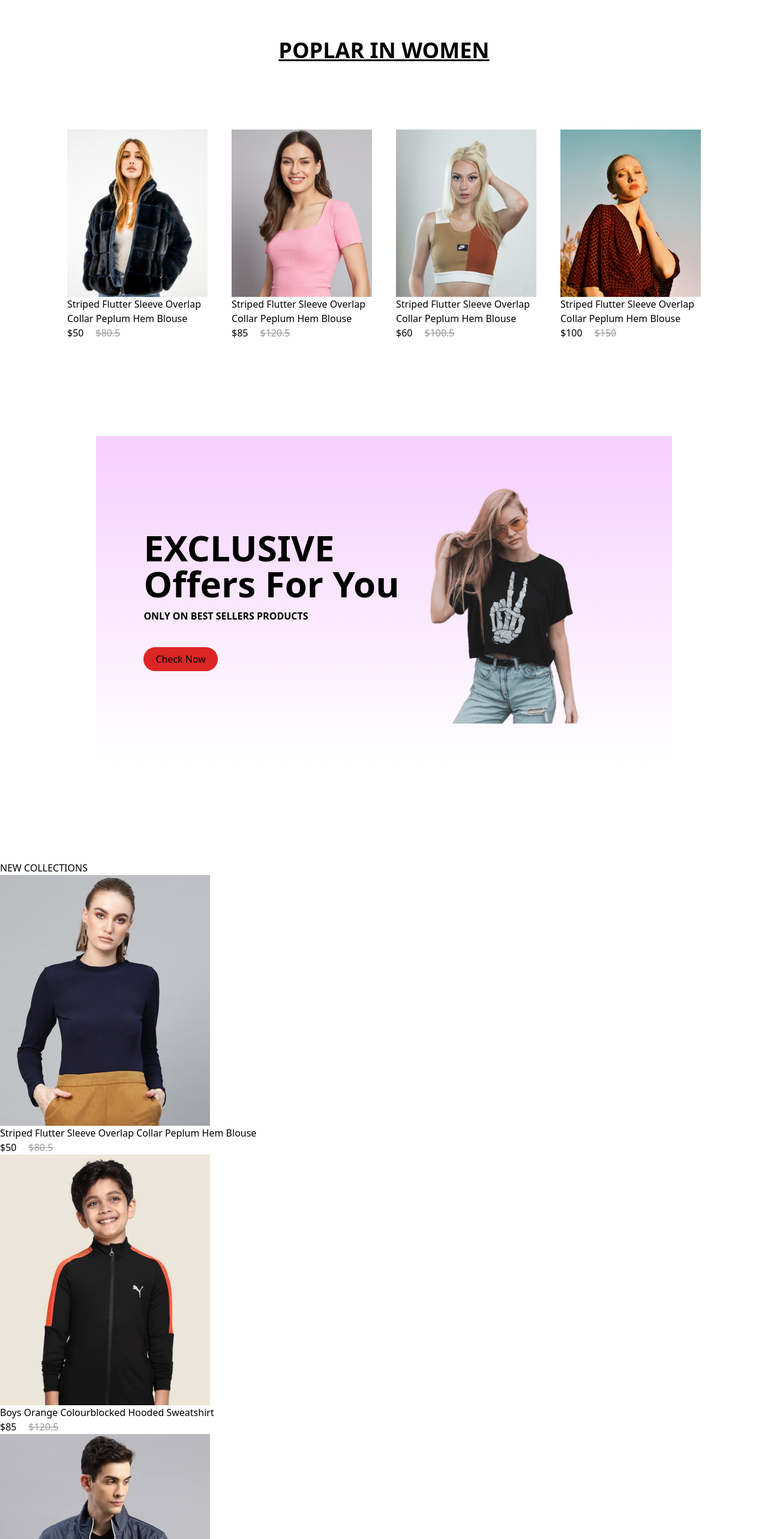
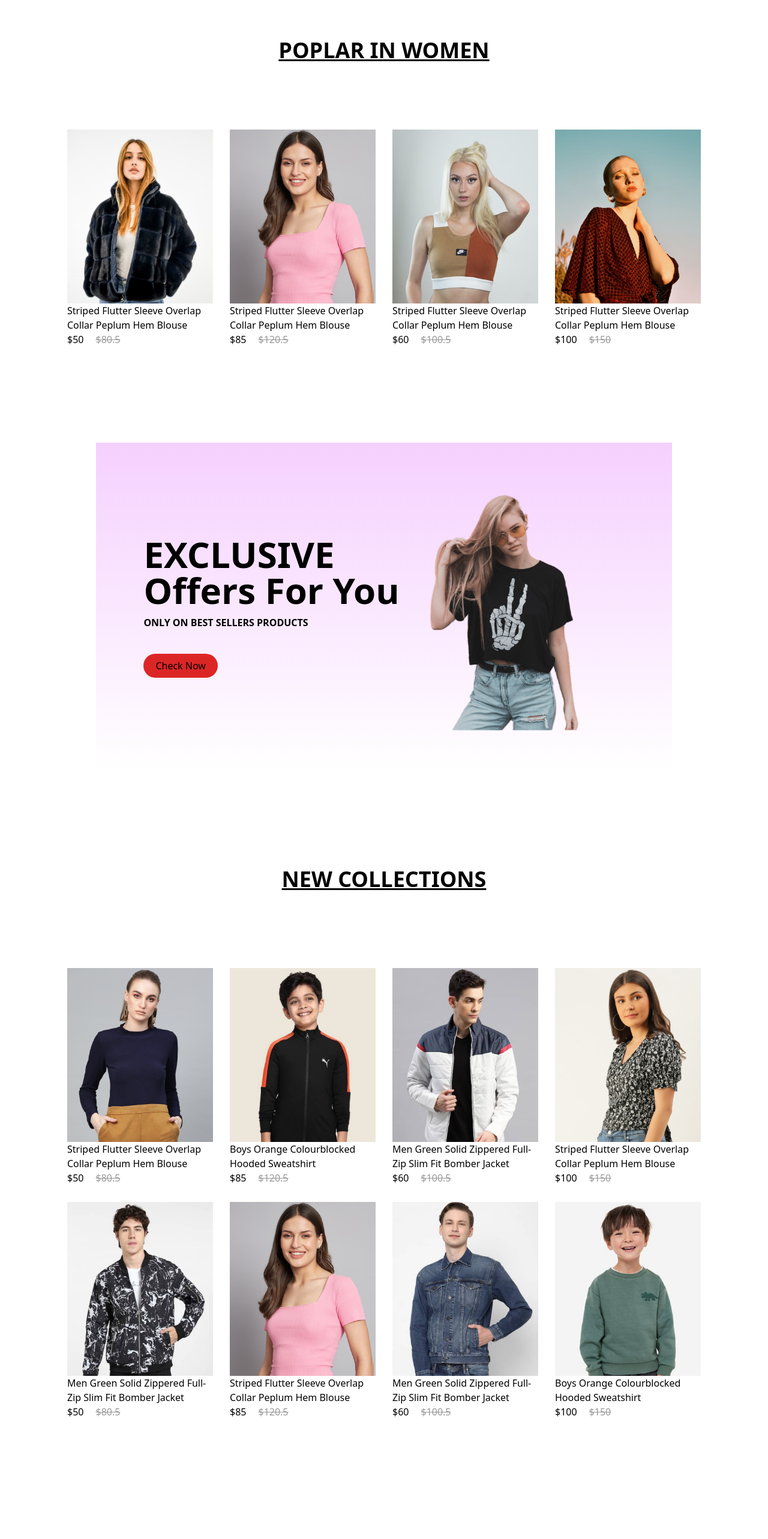
Before and after one commit to dasunthamsh/Shopping-Web, a React (Create React App) app: page / in a window 1280 px wide. Shown: the part 952-3518 px from the top of the page at 60% size. After the commit the page ends 3430 px from the top, so only its background shows below. Built offline with nearby package versions, Linux system fonts and the light colour scheme.

Commit message:
new collections section complete

```diff
--- a/src/Components/NewCollections/NewCollections.tsx
+++ b/src/Components/NewCollections/NewCollections.tsx
@@ -4,9 +4,9 @@ import {Item} from "../Item/Item"
 
 const NewCollections = ()=>{
     return (
-        <div>
-            <h1>NEW COLLECTIONS</h1>
-            <div>
+        <div className='m-28'>
+            <h1 className='flex justify-center underline text-4xl font-bold mb-32'>NEW COLLECTIONS</h1>
+            <div className='grid grid-cols-4 gap-7'>
                 {new_collections.map((item, i)=>{
                     return <Item key={i} id={item.id} name={item.name} image={item.image} new_price={item.new_price} old_price={item.old_price}/>
                 })}
--- a/src/Components/Popular/Popular.tsx
+++ b/src/Components/Popular/Popular.tsx
@@ -6,7 +6,7 @@ const Popular = ()=>{
     return (
         <div className='mt-20'>
             <h1 className='flex justify-center underline text-4xl font-bold'>POPLAR IN WOMEN</h1>
-            <div className='flex gap-10 m-28'>
+            <div className='flex gap-7 m-28'>
                  {/*loop everything in item class in here*/}
                 {data_product.map((item,i)=>{
                     return <Item key={i} id={item.id} name={item.name} image={item.image} new_price={item.new_price} old_price={item.old_price}/>
```
